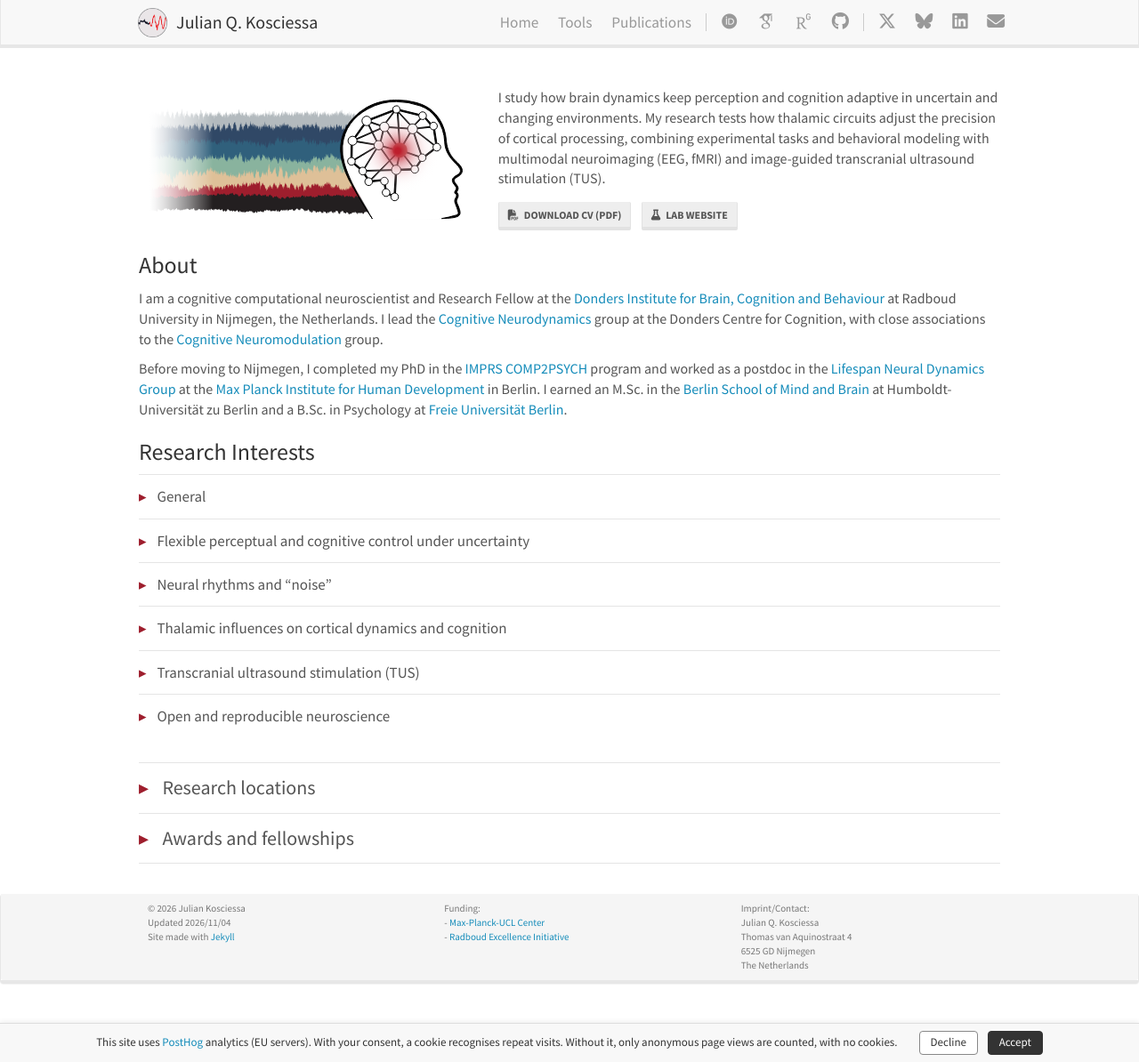
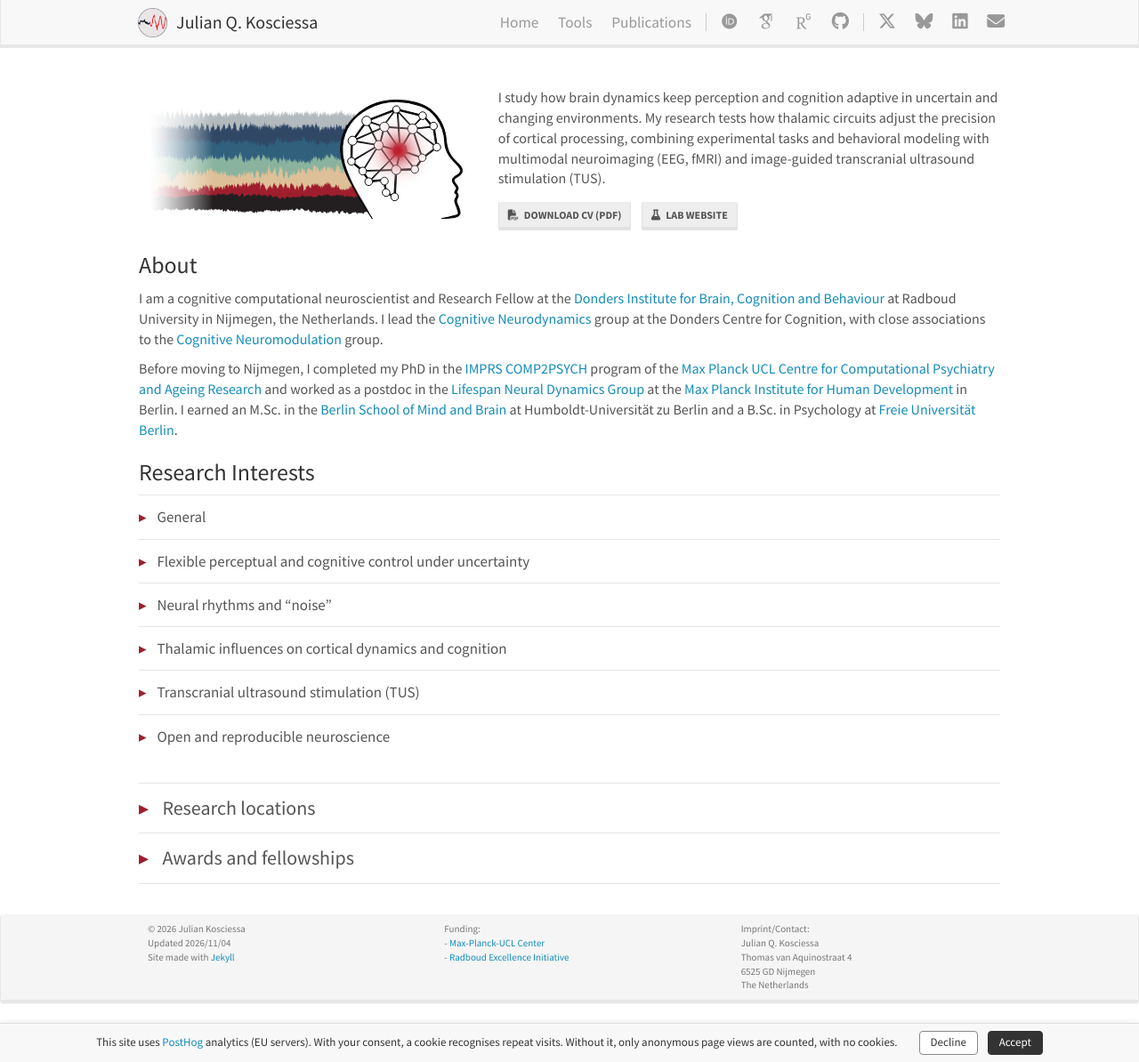
Before and after one commit to jkosciessa/jkosciessa.github.io, a Jekyll site: the page built from _pages/home.md, in a window 1280 px wide and 1194 px high. Shown: the whole window at 89% size. Built offline with Jekyll 4.4.1, drawn with Linux system fonts in a browser that asks for light colours; some web fonts are replaced.

Commit message:
home: name the Max Planck UCL Centre in About; shorten IMPRS fellowship entry

```diff
--- a/_pages/home.md
+++ b/_pages/home.md
@@ -24,7 +24,7 @@ I study how brain dynamics keep perception and cognition adaptive in uncertain a
 
 I am a cognitive computational neuroscientist and Research Fellow at the [Donders Institute for Brain, Cognition and Behaviour](https://www.ru.nl/donders/) at Radboud University in Nijmegen, the Netherlands. I lead the [Cognitive Neurodynamics](https://www.ru.nl/en/departments/donders-centre-for-cognition/cognitive-neurodynamics) group at the Donders Centre for Cognition, with close associations to the [Cognitive Neuromodulation](https://www.verhagenlab.com/) group.
 
-Before moving to Nijmegen, I completed my PhD in the [IMPRS COMP2PSYCH](https://www.mps-ucl-centre.mpg.de/comp2psych) program and worked as a postdoc in the [Lifespan Neural Dynamics Group](https://www.mps-ucl-centre.mpg.de/en/about-the-centre/research-groups/lifespan-neural-dynamics-group) at the [Max Planck Institute for Human Development](https://www.mpib-berlin.mpg.de/en) in Berlin. I earned an M.Sc. in the [Berlin School of Mind and Brain](http://www.mind-and-brain.de/home/) at Humboldt-Universität zu Berlin and a B.Sc. in Psychology at [Freie Universität Berlin](https://www.fu-berlin.de/en/).
+Before moving to Nijmegen, I completed my PhD in the [IMPRS COMP2PSYCH](https://www.mps-ucl-centre.mpg.de/comp2psych) program of the [Max Planck UCL Centre for Computational Psychiatry and Ageing Research](https://www.mps-ucl-centre.mpg.de/en) and worked as a postdoc in the [Lifespan Neural Dynamics Group](https://www.mps-ucl-centre.mpg.de/en/about-the-centre/research-groups/lifespan-neural-dynamics-group) at the [Max Planck Institute for Human Development](https://www.mpib-berlin.mpg.de/en) in Berlin. I earned an M.Sc. in the [Berlin School of Mind and Brain](http://www.mind-and-brain.de/home/) at Humboldt-Universität zu Berlin and a B.Sc. in Psychology at [Freie Universität Berlin](https://www.fu-berlin.de/en/).
 
 <h2>Research Interests</h2>
 
```
Also changed, not shown: other parts of _pages/home.md (+1 -1 lines).
